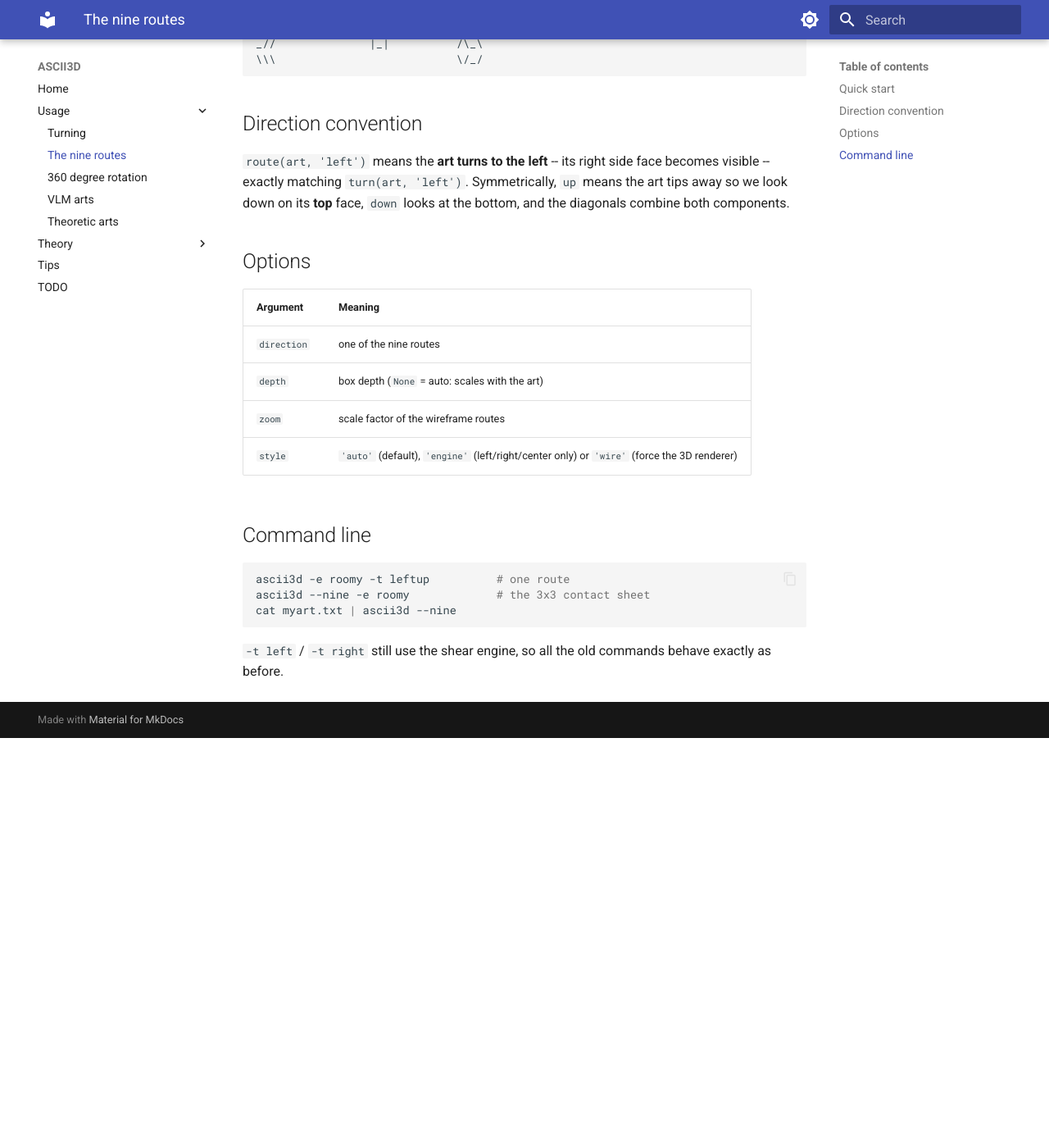
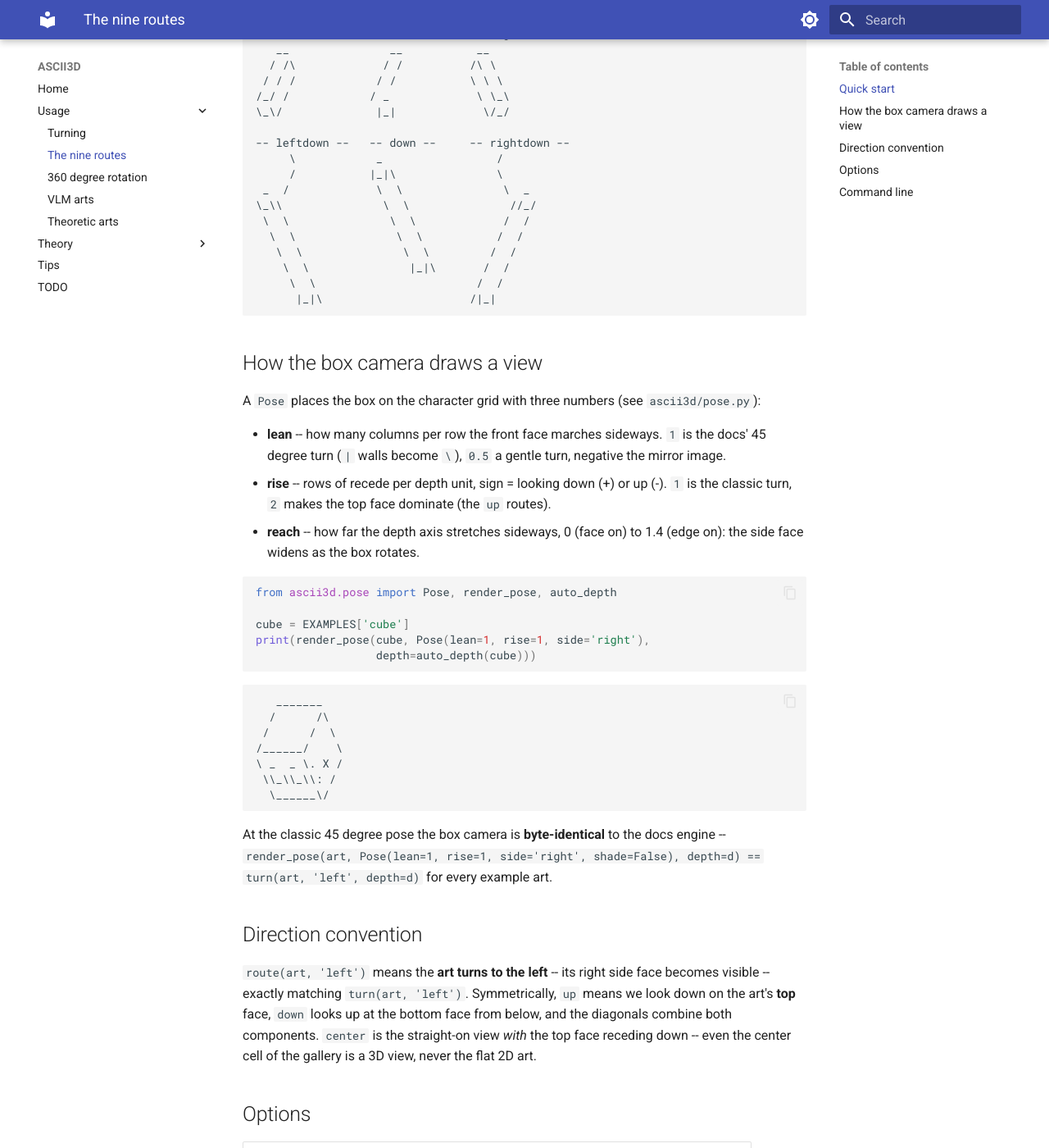
Before and after one commit to mehmannavaz/ASCII3D, an MkDocs documentation site: the page built from docs/02-Usage/01-routes.md, in a window 1280 px wide and 1400 px high, scrolled down 1091 px. Shown: the whole window at 82% size. Built offline with MkDocs 1.6.1 and Material for MkDocs 9.7.7, drawn with Linux system fonts in a browser that asks for light colours; before the commit the page ends 1991 px from its top, so only the background shows below that; some of the changed text lies outside the part shown.

Commit message:
docs: real outputs everywhere, no more wireframe noise
  * README: the showcase is now the cube_turned spin (four frames
    with captions: the classic turn, edge-on, the mirrored back,
    the return) -- replacing the old garbled nine-route block
  * 03-LookAnywhere: the up/down/diagonal examples are real box
    camera renders (single marching strokes + the depth
    gradient), replacing the wireframe output with its \\\\ runs
  * usage pages: routes.md explains the box camera (lean/rise/
    reach) and shows a real contact sheet; rotation.md documents
    the turned-view turntable semantics and the frame phases
  * test counts and the version notes updated (226 tests)

````diff
--- a/docs/02-Usage/01-routes.md
+++ b/docs/02-Usage/01-routes.md
@@ -9,15 +9,17 @@ left     center    right
 leftdown  down     rightdown
 ```
 
-Two rendering styles cooperate:
+Two renderers cooperate:
 
 * **left / right** reuse the classic shear of the
   [turn](00-usage.md#turning) engine -- byte-for-byte the look of the
   theory docs.
-* **up / down / the diagonals / center** use the true 3D wireframe:
-  the art is extruded into a box, the camera moves to the requested
-  compass position, and hidden lines behind the front face are
-  masked out.
+* **everything else** uses the *box camera* (`ascii3d/pose.py`): the
+  art is the front face of a real box and the camera sits at the
+  requested compass position. Every face is drawn with single
+  marching strokes (`|`, `/`, `\`, one character per row) and the
+  side face carries the depth gradient of the 2Sides note -- no
+  character is ever stretched or doubled to fake depth.
 
 ## Quick start
 
@@ -28,8 +30,8 @@ from ascii3d.examples import EXAMPLES
 roomy = EXAMPLES['roomy']
 
 print(route(roomy, 'left'))      # classic engine turn
-print(route(roomy, 'leftup'))    # true 3D corner view
-print(route(roomy, 'up'))        # look down on the top face
+print(route(roomy, 'leftup'))    # turned + looking down
+print(route(roomy, 'up'))        # the top face dominating the frame
 ```
 
 `nine_routes(art)` renders all of them at once, and
@@ -39,38 +41,89 @@ print(route(roomy, 'up'))        # look down on the top face
 print(contact_sheet(EXAMPLES['dot']))
 ```
 ```
--- leftup --   -- up --   -- rightup --
- _/\           |_|        /\__
-____           __|        ____
+-- leftup --     -- up --       -- rightup --
+       __               __      __
+      / /              / /      \ \
+     / /              / /        \ \
+    / /              / /          \ \
+   / /              / /            \ \
+  / //             / /             \\ \
+ _ //             _ /               \\ _
+\_\/             |_|                 \/_/
 
--- left --   -- center --   -- right --
-  __          _              __
- / /\        |_|            /\ \
-/_/ /                       \ \_\
-\_\/                         \/_/
+-- left --       -- center --   -- right --
+   __               __           __
+  / /\             / /          /\ \
+ / / /            / /           \ \ \
+/_/ /            / _             \ \_\
+\_\/              |_|             \/_/
 
--- leftdown --   -- down --   -- rightdown --
- _               /_|           _
-_//              |_|          /\_\
-\\\                           \/_/
+-- leftdown --   -- down --     -- rightdown --
+     \            _                 /
+     /           |_|\               \
+ _  /             \  \               \  _
+\_\\               \  \               //_/
+ \  \               \  \             /  /
+  \  \               \  \           /  /
+   \  \               \  \         /  /
+    \  \               |_|\       /  /
+     \  \                        /  /
+      |_|\                      /|_|
 ```
+
+## How the box camera draws a view
+
+A `Pose` places the box on the character grid with three numbers
+(see `ascii3d/pose.py`):
+
+* **lean** -- how many columns per row the front face marches
+  sideways. `1` is the docs' 45 degree turn (`|` walls become `\`),
+  `0.5` a gentle turn, negative the mirror image.
+* **rise** -- rows of recede per depth unit, sign = looking down
+  (+) or up (-). `1` is the classic turn, `2` makes the top face
+  dominate (the `up` routes).
+* **reach** -- how far the depth axis stretches sideways, 0 (face
+  on) to 1.4 (edge on): the side face widens as the box rotates.
+
+```python
+from ascii3d.pose import Pose, render_pose, auto_depth
+
+cube = EXAMPLES['cube']
+print(render_pose(cube, Pose(lean=1, rise=1, side='right'),
+                  depth=auto_depth(cube)))
+```
+```
+   _______
+  /      /\
+ /      /  \
+/______/    \
+\ _  _ \. X /
+ \\_\\_\\: /
+  \______\/
+```
+
+At the classic 45 degree pose the box camera is **byte-identical**
+to the docs engine -- `render_pose(art, Pose(lean=1, rise=1,
+side='right', shade=False), depth=d) == turn(art, 'left', depth=d)`
+for every example art.
 
 ## Direction convention
 
-`route(art, 'left')` means the **art turns to the left** -- its right
-side face becomes visible -- exactly matching
-`turn(art, 'left')`. Symmetrically, `up` means the art tips away so
-we look down on its **top** face, `down` looks at the bottom, and
-the diagonals combine both components.
+`route(art, 'left')` means the **art turns to the left** -- its
+right side face becomes visible -- exactly matching
+`turn(art, 'left')`. Symmetrically, `up` means we look down on the
+art's **top** face, `down` looks up at the bottom face from below,
+and the diagonals combine both components. `center` is the
+straight-on view *with* the top face receding down -- even the
+center cell of the gallery is a 3D view, never the flat 2D art.
 
 ## Options
 
 | Argument | Meaning |
 |----------|---------|
 | `direction` | one of the nine routes |
-| `depth` | box depth (`None` = auto: scales with the art) |
-| `zoom` | scale factor of the wireframe routes |
-| `style` | `'auto'` (default), `'engine'` (left/right/center only) or `'wire'` (force the 3D renderer) |
+| `depth` | box depth (`None` = auto: scales with the art, always substantial) |
+| `style` | `'auto'` (default), `'engine'` (left/right/center only) or `'pose'` (force the box camera) |
 
 ## Command line
 
````
Also changed, not shown: README.md (+41 -25 lines), docs/01-Theory/03-LookAnywhere.md (+61 -27 lines), docs/02-Usage/02-rotation.md (+62 -27 lines).
